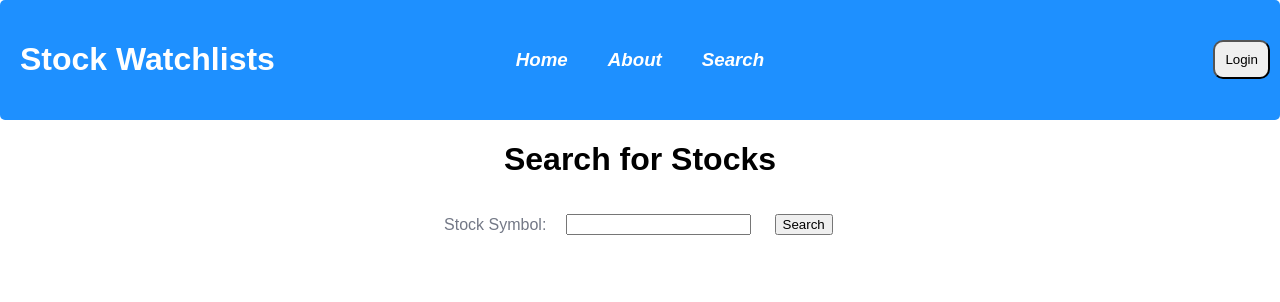
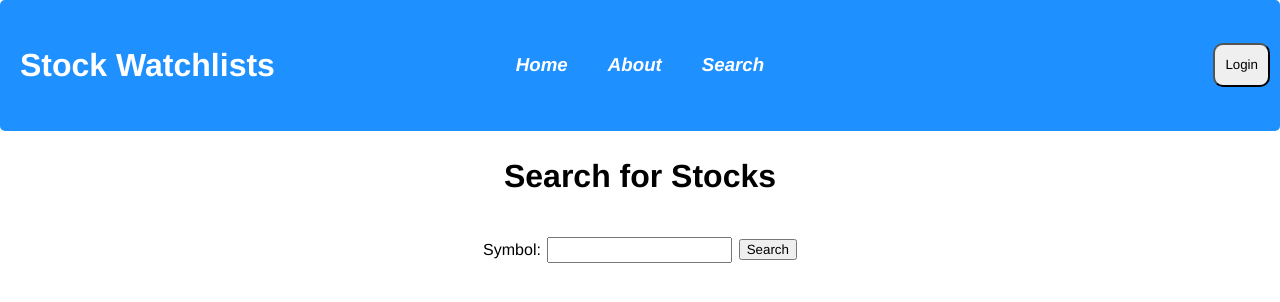
Before and after one commit to JLB2137/investment-watchlists, a React (Create React App) app: page /search in a window 1280 px wide. Shown: the top 302 px of the page. Built offline with nearby package versions, Linux system fonts and the light colour scheme; no server answers.

Commit message:
updated css

```diff
--- a/src/pages/About.js
+++ b/src/pages/About.js
@@ -5,7 +5,7 @@ const About = (props) => {
         <div className="about">
             <div  className="aboutInfo">
                 <h1>Welcome to the Stock Watchlists App!</h1>
-                <p>I built this watchlist app to help track stocks in your portfolio! Information is pulled directly from Yahoo Finance in real-time.</p>
+                <p>I built app to help track stocks in your portfolio! Information is pulled directly from Yahoo Finance in real-time.</p>
             </div>
             <div className="stockPage" style={{backgroundColor: props.navColor, color: props.accentColor}}>
                 <h3>Stock Page</h3>
--- a/src/pages/Search.js
+++ b/src/pages/Search.js
@@ -24,8 +24,8 @@ const Search = (props) => {
     return(
         <div className="search">
             <h1>Search for Stocks</h1>
-            <form className="stockSearch" onSubmit={stockSearchSubmit} >
-                <p>Stock Symbol:</p>
+            <form className="stockSearchForm" onSubmit={stockSearchSubmit} >
+                <p>Symbol:</p>
                 <input type="text" name="tickerSearch" value={props.searchStock} onChange={stockSearchChange} />
                 <input type="submit" name="submit" value="Search" />
             </form>
--- a/src/pages/Stock.js
+++ b/src/pages/Stock.js
@@ -86,8 +86,18 @@ const Stock = (props) => {
         return(
             <div className='stockSearch'>
                 <div className='stockHeader'>
-                    <h1>Name: {stock.longName}</h1>
+                    <h1>{stock.longName}</h1>
                     <p>Ticker: {stock.symbol}</p>
+                    <div className='buttonInfo'>
+                        {props.user ?
+                            inWatchlist ?
+                            <h5>Added to Watchlist</h5>
+                            :
+                            <button onClick={addedToWatchlist} >Add to Watchlist</button>
+                        :
+                        <></>
+                        }
+                    </div>
                 </div>
                 <div className="dailyInfo">
                     <h4>Daily Information</h4>
@@ -123,16 +133,6 @@ const Stock = (props) => {
                     <p>Percent Held by Insiders: {stock.heldPercentInsiders}%</p>
                     <p>Percent Held by Institutions: {stock.heldPercentInstitutions}%</p>
                 </div>
-                <div className='buttonInfo'>
-                    {props.user ?
-                        inWatchlist ?
-                        <h1>Added to Watchlist</h1>
-                        :
-                        <button onClick={addedToWatchlist} >Add to Watchlist</button>
-                    :
-                    <></>
-                    }
-                </div>
             </div>
         )
     }
--- a/src/views/About.css
+++ b/src/views/About.css
@@ -4,10 +4,14 @@
     margin: auto;
     text-align: center;
     grid-template-columns: 200px 200px 200px;
-    grid-template-rows: 150px 150px 240px;
+    grid-template-rows: 150px 175px 290px;
     grid-row-gap: 20px;
     grid-column-gap: 20px;
     justify-content: center;
+}
+
+.about h3 {
+    text-decoration: underline;
 }
 
 
--- a/src/views/Home.css
+++ b/src/views/Home.css
@@ -13,7 +13,8 @@
 }
 
 * {
-    font-family: Arial, Helvetica, sans-serif;
+    font-family: "aktiv-grotesk",Helvetica,Arial,sans-serif;
+    line-height: 1.5;
 }
 
 .home p {
--- a/src/views/Search.css
+++ b/src/views/Search.css
@@ -5,7 +5,7 @@
 }
 
 input {
-    margin: auto .25% auto 0;
+    margin: auto 0 auto .5%;
 }
 
 .home img {
--- a/src/views/Stock.css
+++ b/src/views/Stock.css
@@ -2,7 +2,7 @@
     display: grid;
     justify-content: center;
     grid-template-columns: 300px 300px;
-    grid-template-rows: 150px 300px 300px 300px;
+    grid-template-rows: 200px 300px 300px 300px;
     column-gap: 20px;
 }
 
@@ -38,9 +38,7 @@
 }
 
 .buttonInfo {
-    grid-column: 1 / span 2;
-    grid-row: 4 / span 1;
-    margin: 40px auto;
+    text-align: center;
 }
 
 .stockSearch p {
```
